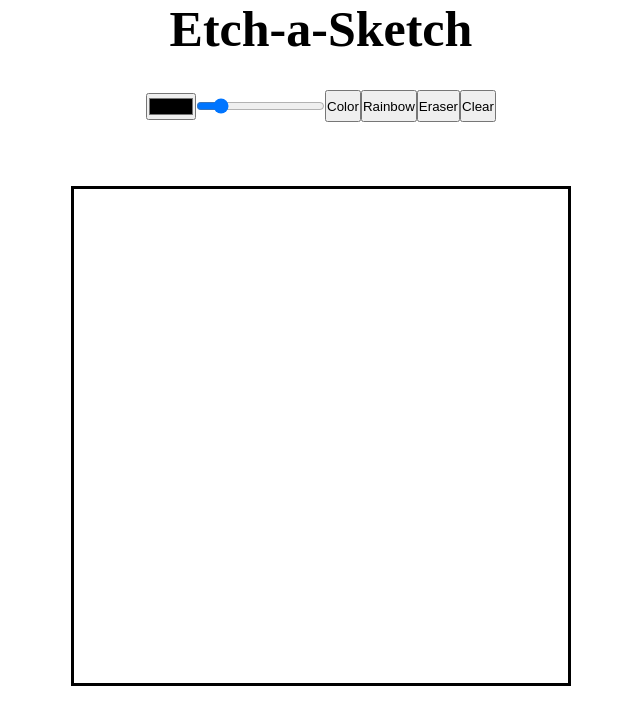
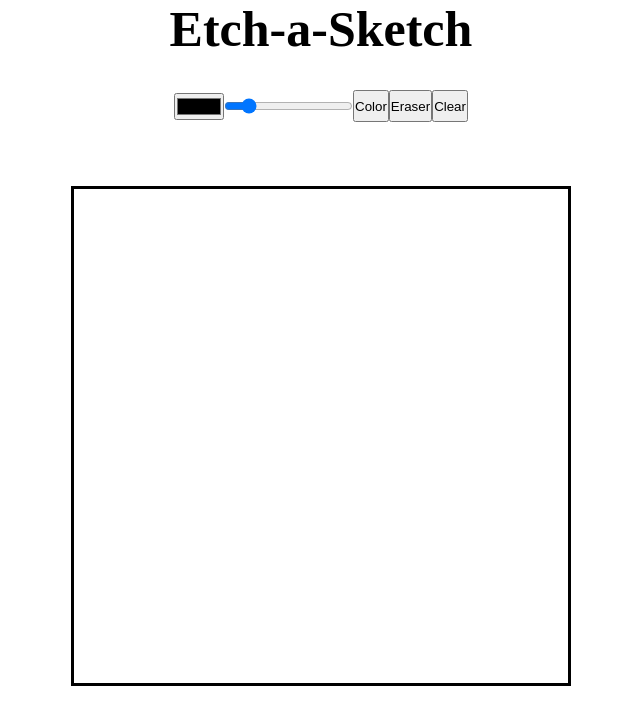
Before and after one commit to Shubhammete/The-Odin-Project, a plain HTML site: page Etch a Sketch/index.html in a window 1280 px wide. Both pictures are taken after a click on the button "Clear". Shown: the whole page, without its empty margins (319-959 px from the left). Drawn offline with Linux system fonts and the light colour scheme.

Commit message:
Final version of Etch-a-Sketch

```diff
--- a/Etch a Sketch/index.html
+++ b/Etch a Sketch/index.html
@@ -19,7 +19,6 @@
             <p class="size"></p>
         </div>
        <button class="color-btn">Color</button>
-       <button class="rainbow-btn">Rainbow</button>
        <button class="eraser-btn">Eraser</button>
        <button class="clear-btn">Clear</button>
     </div>
--- a/Etch a Sketch/script.js
+++ b/Etch a Sketch/script.js
@@ -1,13 +1,16 @@
+// default colors
 let DefaultColor = 'black'
 let DefaultMode = 'color'
 let DefaultSize = 16
 
+// current colors
 let currentColor = DefaultColor
 let currentMode = DefaultMode
 let currentSize = DefaultSize
-
+// grid element i.e div inside grid
 let gridElement
 
+// functions to set color mode and size
 function setColor(newColor){
     currentColor = newColor
 }
@@ -23,7 +26,7 @@ function setSize(newSize){
     createGrid()
 }
 
-
+// selectin elements
 let main = document.querySelector(".pixel-container")
 let colorpicker = document.querySelector(".color-picker")
 let sizeroller = document.querySelector(".size-btn")
@@ -32,12 +35,13 @@ let rainbowbtn = document.querySelector(".rainbow-btn")
 let eraserbtn = document.querySelector(".eraser-btn")
 let clearbtn = document.querySelector(".clear-btn")
 
+// event listeners actions
 colorpicker.oninput = (e)=>{setColor(e.target.value)}
 sizeroller.onchange = (e)=>{setSize(e.target.value)}
 colorbtn.onclick = ()=>{setMode('color')}
 eraserbtn.onclick = ()=>{setMode('eraser')}
 clearbtn.onclick = ()=>{setMode('clear')}
-rainbowbtn.onclick = ()=>{setMode('rainbow')}
+
 
 
 // create grid
@@ -64,15 +68,17 @@ function createGrid() {
         gridElement.addEventListener('mousedown', (e)=>{e.target.style.backgroundColor = currentColor})
         main.appendChild(gridElement)
       }
-      activatebutton()
+
 }
 
 
 function activatebutton(){
     if(currentMode === 'color'){
-       currentColor = currentColor
+       currentColor = 'black '
     }else if(currentMode === 'eraser'){
        currentColor = 'white'
+    }else if(currentMode === 'clear'){
+        document.querySelectorAll('div').forEach(div=>div.style.backgroundColor = "white")
     }
 
 }
```
